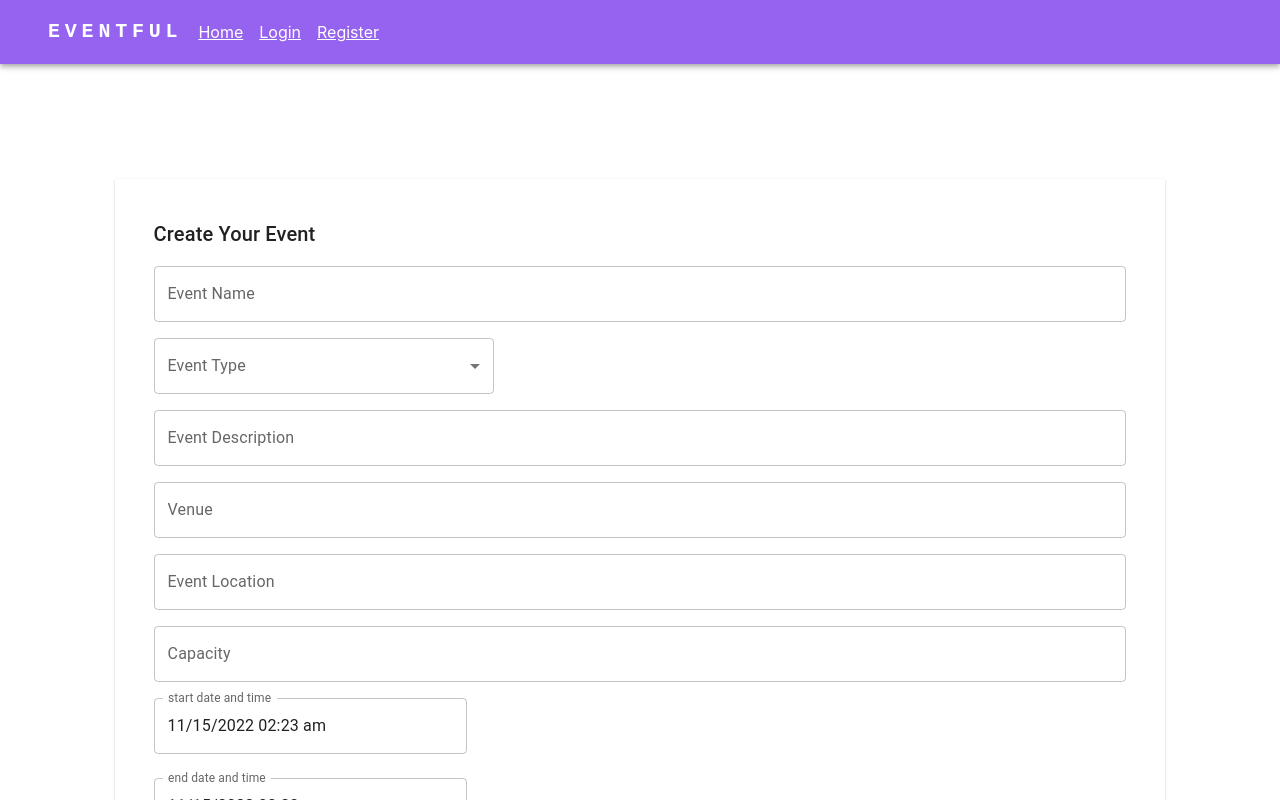
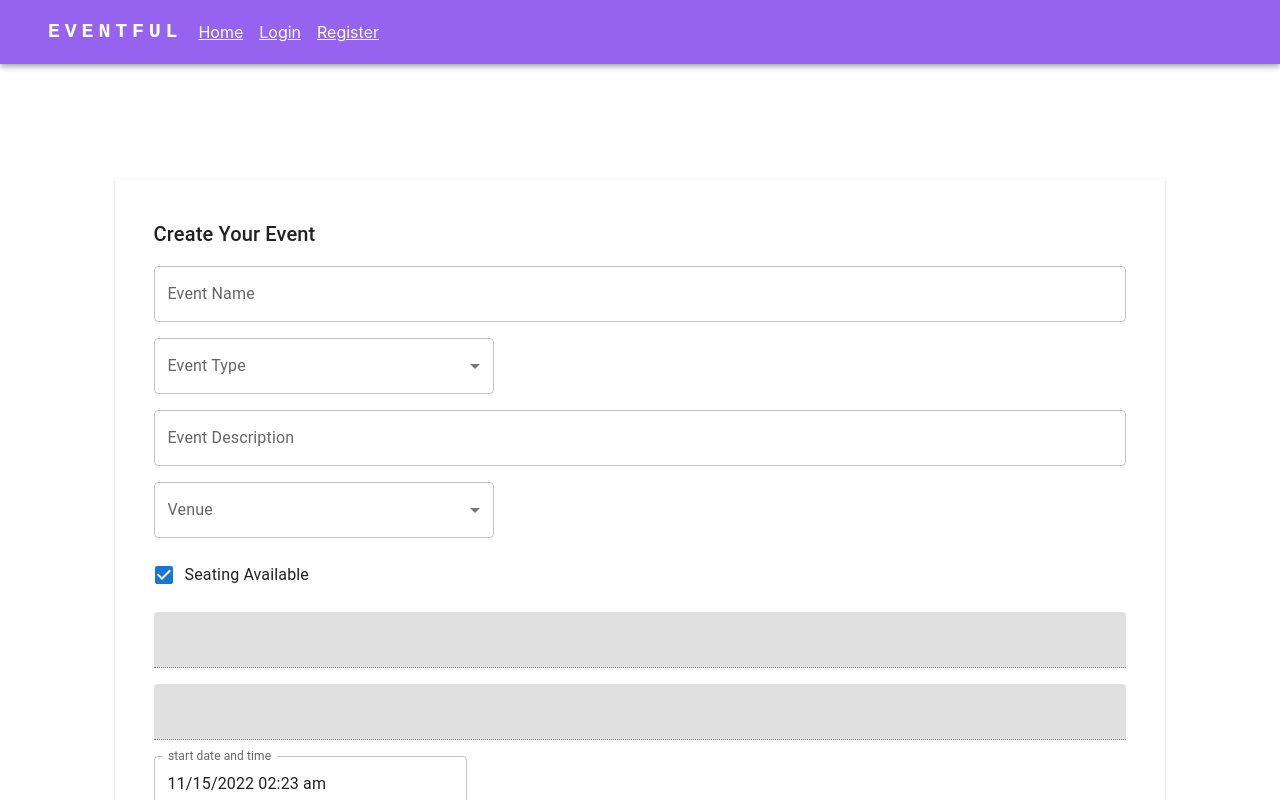
Before and after one commit to unsw-cse-comp3900-9900-22T3/capstone-project-3900-f10a-geegle, a React (Create React App) app in the folder frontend/: page /event/create in a window 1280 px wide. Shown: the top 800 px of the page. Built offline with nearby package versions, Linux system fonts and the light colour scheme.

Commit message:
create forms fixed

```diff
--- a/frontend/src/components/createEventsForm.jsx
+++ b/frontend/src/components/createEventsForm.jsx
@@ -1,19 +1,34 @@
 import React, { useState } from 'react';
 import { useNavigate } from 'react-router-dom';
-import { Grid, TextField, FormControl, InputLabel, Select, MenuItem, Card, Typography, Button, Checkbox, Stack, Paper } from '@mui/material';
+import {
+  Grid,
+  TextField,
+  FormControl,
+  InputLabel,
+  Select,
+  MenuItem,
+  Card,
+  Typography,
+  Button,
+  Checkbox,
+  Stack,
+  Paper,
+} from '@mui/material';
 import { DateTimePicker } from '@mui/x-date-pickers/DateTimePicker';
 import { LocalizationProvider } from '@mui/x-date-pickers';
 //import { AdapterDayjs } from '@mui/x-date-pickers/AdapterDayjs';
 import { AdapterDateFns } from '@mui/x-date-pickers/AdapterDateFns';
 import { width } from '@mui/system';
 import TicketTypeInput from './TicketTypeInput';
+import FormControlLabel from '@mui/material/FormControlLabel';
+import DefaultVenueInfo from './defaultVenueInfo';
 /**
  * https://stackoverflow.com/questions/36280818/how-to-convert-file-to-base64-in-javascript
  *
  */
-export function fileToDataUrl (file) {
-  const validFileTypes = ['image/jpeg', 'image/png', 'image/jpg']
-  const valid = validFileTypes.find(type => type === file.type);
+export function fileToDataUrl(file) {
+  const validFileTypes = ['image/jpeg', 'image/png', 'image/jpg'];
+  const valid = validFileTypes.find((type) => type === file.type);
   if (!valid) {
     throw Error('file needs to be png, jpg or jpeg image.');
   }
@@ -24,8 +39,7 @@ export function fileToDataUrl (file) {
     reader.onerror = reject;
   });
 }
-function CreateEventsForm () {
-
+function CreateEventsForm() {
   const [eventName, setEventName] = useState('');
   const [eventType, setEventType] = useState('');
   const [eventDescription, setEventDescription] = useState('');
@@ -37,65 +51,80 @@ function CreateEventsForm () {
   const [thumbnail, setThumbnail] = useState('');
   const [image2, setImage2] = useState('');
   const [image3, setImage3] = useState('');
+  const [other, setOther] = useState(false);
+  const [seat, setSeat] = useState(true);
   const [ticketInfo, setTicketInfo] = useState({
     ticketType: '',
     ticketAmount: '',
-    price:''
+    price: '',
   });
   const [allTicketTypes, setAllTicketTypes] = useState([ticketInfo]);
 
   const navigate = useNavigate();
-  console.log(ticketInfo)
-
+  console.log(ticketInfo);
 
   console.log(startDateTime);
   const handleImage2 = async (event) => {
     const image2Data = await fileToDataUrl(event.target.files[0]);
     setImage2(image2Data);
-  }
+  };
   const handleImage3 = async (event) => {
     const image3Data = await fileToDataUrl(event.target.files[0]);
     setImage3(image3Data);
-  }
+  };
   const handleThumbnail = async (event) => {
     const thumbnailData = await fileToDataUrl(event.target.files[0]);
     setThumbnail(thumbnailData);
-  }
+  };
 
   const handleAmount = (event) => {
     const newTicketInfo = { ...ticketInfo };
-    newTicketInfo.ticketAmount= event.target.value;
+    newTicketInfo.ticketAmount = event.target.value;
     setTicketInfo(newTicketInfo);
-  }
+  };
   const handleTicketType = (event) => {
     const newTicketInfo = { ...ticketInfo };
-    newTicketInfo.ticketType= event.target.value;
+    newTicketInfo.ticketType = event.target.value;
     setTicketInfo(newTicketInfo);
-  }
+  };
 
   const handleTicketPrice = (event) => {
     const newTicketInfo = { ...ticketInfo };
     newTicketInfo.price = event.target.value;
     console.log(newTicketInfo.price);
     setTicketInfo(newTicketInfo);
-  }
+  };
   const handleAddTicket = () => {
     //setAllTicketTypes(prev => [...prev, ticketInfo]);
 
     // resetting the fields in ticketInfo
     const newTicketInfo = { ...ticketInfo };
-    newTicketInfo.ticketType= '';
-    newTicketInfo.amount= '';
-    newTicketInfo.ticketPrice= '';
+    newTicketInfo.ticketType = '';
+    newTicketInfo.amount = '';
+    newTicketInfo.ticketPrice = '';
     setTicketInfo(newTicketInfo);
-    setAllTicketTypes(prev => [...prev, ticketInfo]);
+    setAllTicketTypes((prev) => [...prev, ticketInfo]);
+  };
 
+  const handleVenue = (event) => {
+    setVenue(event);
+    console.log(event);
+    if (event === 'Other') {
+      setOther(true);
+    } else {
+      setOther(false);
     }
+  };
 
+  const handleSeat = (event) => {
+    setSeat(event);
+  };
   const handleSubmit = async () => {
     // const resultStart = start.map(item => item.toLocaleDateString());
     // const resultEnd = end.map(item => item.toLocaleDateString());
-    console.log(thumbnail)
+    console.log(thumbnail);
+    console.log(localStorage.getItem('token'));
+    console.log(allTicketTypes);
     const jsonString = JSON.stringify({
       events: {
         eventName: eventName,
@@ -108,28 +137,30 @@ function CreateEventsForm () {
         capacity: capacity,
         image1: thumbnail,
         image2: image2,
-        image3: image3
+        image3: image3,
       },
-      tickets: allTicketTypes
-
-    })
+      tickets: allTicketTypes,
+    });
     const requestOptions = {
       method: 'POST',
       headers: {
         'Content-Type': 'application/json',
         'auth-token': localStorage.getItem('token'),
       },
-      body: jsonString
-    }
-    const r = await fetch(`http://localhost:3000/events/create`, requestOptions);
+      body: jsonString,
+    };
+    const r = await fetch(
+      `http://localhost:3000/events/create`,
+      requestOptions
+    );
+    const json = await r.json();
     if (r.ok) {
       navigate('/');
     } else {
       // alert the error code and the
-     console.log(`error ${r.status}, ${r.text}`)
+      console.log(`error ${r}, ${json}`);
     }
-
-  }
+  };
 
   const styles = {
     Paper: {
@@ -137,31 +168,31 @@ function CreateEventsForm () {
       alignItems: 'center',
       justifyContent: 'center',
       padding: '3vw',
-      margin: '9vw'
-    }
-  }
+      margin: '9vw',
+    },
+  };
   return (
-    <Paper variant="elevation" square style={styles.Paper} >
+    <Paper variant="elevation" square style={styles.Paper}>
       <form>
-        <Grid container spacing ={2}>
-          <Grid item xs = {12}>
+        <Grid container spacing={2}>
+          <Grid item xs={12}>
             <Typography variant="h6" component="div">
               Create Your Event
             </Typography>
           </Grid>
-          <Grid item xs = {12}>
+          <Grid item xs={12}>
             <TextField
               id="Event Name"
               label="Event Name"
               aria-label="Event Name"
               type="text"
               variant="outlined"
-              onChange={e=>setEventName(e.target.value)}
+              onChange={(e) => setEventName(e.target.value)}
               fullWidth
             />
           </Grid>
-          <Grid item xs = {12}>
-            <FormControl style={{width: '35%'}}>
+          <Grid item xs={12}>
+            <FormControl style={{ width: '35%' }}>
               <InputLabel id="Event type label">Event Type</InputLabel>
               <Select
                 labelId="Event Type label"
@@ -169,7 +200,7 @@ function CreateEventsForm () {
                 label="Event Type"
                 aria-label="Event Type"
                 value={eventType}
-                onChange={e=>setEventType(e.target.value)}
+                onChange={(e) => setEventType(e.target.value)}
               >
                 {/* do we need event types stored in the back end (maybe we need to when we filter?) */}
                 <MenuItem value={'Concert'}>Concert</MenuItem>
@@ -180,130 +211,202 @@ function CreateEventsForm () {
               </Select>
             </FormControl>
           </Grid>
-          <Grid item xs = {12}>
+          <Grid item xs={12}>
             <TextField
               id="Event Description"
               label="Event Description"
               aria-label="Event Description"
               type="text"
               variant="outlined"
-              onChange={e=>setEventDescription(e.target.value)}
+              onChange={(e) => setEventDescription(e.target.value)}
               fullWidth
             />
           </Grid>
-          <Grid item xs = {12}>
+          <Grid item xs={12}>
+            <FormControl style={{ width: '35%' }}>
+              <InputLabel id="eventVenue">Venue</InputLabel>
+              <Select
+                labelId="venue label"
+                id="eventVenue"
+                label="Event Type"
+                aria-label="Event Type"
+                value={venue}
+                onChange={(e) => handleVenue(e.target.value)}
+              >
+                {/* do we need event types stored in the back end (maybe we need to when we filter?) */}
+                <MenuItem value={'Accor Stadium'}>
+                  Accor Stadium - capacity 83500
+                </MenuItem>
+                <MenuItem value={'ICC Sydney'}>
+                  ICC Sydney - capacity 5000
+                </MenuItem>
+                <MenuItem value={'Ivy Precinct'}>
+                  Ivy Precinct - capacity 1000
+                </MenuItem>
+                <MenuItem value={'Doltone House - Jones Bay Wharf'}>
+                  Doltone House - Jones Bay Wharf - capacity 750
+                </MenuItem>
+                <MenuItem value={'UNSW Roundhouse'}>
+                  UNSW Roundhouse - capacity 2200
+                </MenuItem>
+                <MenuItem value={'Other'}>Other</MenuItem>
+              </Select>
+            </FormControl>
+          </Grid>
+          {!other && (<>
+            <Grid item xs={12}>
+              <FormControlLabel
+                control={
+                  <Checkbox
+                    defaultChecked
+                    onChange={(e) => handleSeat(e.target.checked)}
+                  />
+                }
+                label="Seating Available"
+              />
+            </Grid>
+            <DefaultVenueInfo venue={venue}/>
+            </>
+          )}
+          <>
+            {other && (
+              <>
+                <Grid item xs={12}>
                   <TextField
                     id="Venue"
                     label="Venue"
                     aria-label="Venue"
                     type="text"
                     variant="outlined"
-              onChange={e=>setVenue(e.target.value)}
+                    onChange={(e) => setVenue(e.target.value)}
                     fullWidth
                   />
                 </Grid>
-          <Grid item xs = {12}>
+                <Grid item xs={12}>
                   <TextField
                     id="Event Location"
                     label="Event Location"
                     aria-label="Event Location"
                     type="text"
                     variant="outlined"
-              onChange={e=>setEventLocation(e.target.value)}
+                    onChange={(e) => setEventLocation(e.target.value)}
                     fullWidth
                   />
                 </Grid>
-          <Grid item xs = {12}>
+                <Grid item xs={12}>
                   <TextField
                     id="Capacity"
                     label="Capacity"
                     aria-label="Capacity"
                     type="text"
                     variant="outlined"
-              onChange={e=>setCapacity(e.target.value)}
+                    onChange={(e) => setCapacity(e.target.value)}
                     fullWidth
                   />
                 </Grid>
-          <Grid item xs = {4}>
+
+                <Grid item xs={12}>
+                <FormControlLabel
+                  control={
+                    <Checkbox
+                      disabled
+                      onChange={(e) => handleSeat(e.target.checked)}
+                    />
+                  }
+                  label="Seating Available"
+                />
+                </Grid>
+              </>
+            )}
+          </>
+          <Grid item xs={4}>
             <LocalizationProvider dateAdapter={AdapterDateFns}>
               <Stack spacing={3}>
                 <DateTimePicker
                   label="start date and time"
-                  id='startPicker'
-                  value = {startDateTime}
+                  id="startPicker"
+                  value={startDateTime}
                   onChange={(e) => setStartDateTime(e)}
-                  style={{width: '35%'}}
+                  style={{ width: '35%' }}
                   renderInput={(params) => <TextField {...params} />}
                 />
                 <DateTimePicker
                   label="end date and time"
-                  id='endPicker'
+                  id="endPicker"
                   onChange={(e) => setEndDateTime(e)}
-                  style={{width: '35%'}}
-                  value = {endDateTime}
+                  style={{ width: '35%' }}
+                  value={endDateTime}
                   renderInput={(params) => <TextField {...params} />}
                 />
               </Stack>
             </LocalizationProvider>
           </Grid>
-          <Grid item xs = {12}>
+          <Grid item xs={12}>
             {/* thumbnail is image 1 in the database */}
-            <Typography variant="h6" component="div"> upload a thumbnail</Typography>
+            <Typography variant="h6" component="div">
+              {' '}
+              upload a thumbnail
+            </Typography>
             <input
-                  id='thumbnail'
+              id="thumbnail"
               aria-label="thumbnailInput"
               type="file"
               onChange={handleThumbnail}
             />
           </Grid>
-          <Grid item xs = {12}>
-            <Typography variant="h6" component="div"> upload a 2nd image</Typography>
+          <Grid item xs={12}>
+            <Typography variant="h6" component="div">
+              {' '}
+              upload a 2nd image
+            </Typography>
             <input
-                  id='thumbnail'
+              id="thumbnail"
               aria-label="thumbnailInput"
               type="file"
               onChange={handleImage2}
             />
           </Grid>
-          <Grid item xs = {12}>
-            <Typography variant="h6" component="div"> upload a 3rd image</Typography>
+          <Grid item xs={12}>
+            <Typography variant="h6" component="div">
+              {' '}
+              upload a 3rd image
+            </Typography>
             <input
-                  id='thumbnail'
+              id="thumbnail"
               aria-label="thumbnailInput"
               type="file"
               onChange={handleImage3}
             />
           </Grid>
-          <Grid item xs = {12}>
+          <Grid item xs={12}>
             {allTicketTypes.map((item, index) => {
               return (
                 <div key={index}>
-                  <TicketTypeInput handleAmount={handleAmount} handleTicketType={handleTicketType} handleTicketPrice={handleTicketPrice} index={index}/>
+                  <TicketTypeInput
+                    handleAmount={handleAmount}
+                    handleTicketType={handleTicketType}
+                    handleTicketPrice={handleTicketPrice}
+                    index={index}
+                  />
                 </div>
-              )
+              );
             })}
           </Grid>
-          <Grid item xs = {12}>
-            <Button
-              variant ='outlined'
-              id = 'addButton'
-              onClick = {handleAddTicket}
-            > Add More Ticket Types
+          <Grid item xs={12}>
+            <Button variant="outlined" id="addButton" onClick={handleAddTicket}>
+              {' '}
+              Add More Ticket Types
             </Button>
           </Grid>
-          <Grid item xs = {12}>
-            <Button
-              variant ='outlined'
-              id = 'addButton'
-              onClick = {handleSubmit}
-            > Submit
+          <Grid item xs={12}>
+            <Button variant="outlined" id="addButton" onClick={handleSubmit}>
+              {' '}
+              Submit
             </Button>
           </Grid>
         </Grid>
       </form>
     </Paper>
-
-
-  )
+  );
 }
 export default CreateEventsForm;
--- /dev/null
+++ b/frontend/src/components/defaultVenueInfo.jsx
@@ -0,0 +1,80 @@
+import React, { useState } from 'react';
+import { useNavigate } from 'react-router-dom';
+import {
+  Grid,
+  TextField,
+  FormControl,
+  InputLabel,
+  Select,
+  MenuItem,
+  Card,
+  Typography,
+  Button,
+  Checkbox,
+  Stack,
+  Paper,
+} from '@mui/material';
+import { DateTimePicker } from '@mui/x-date-pickers/DateTimePicker';
+import { LocalizationProvider } from '@mui/x-date-pickers';
+//import { AdapterDayjs } from '@mui/x-date-pickers/AdapterDayjs';
+import { AdapterDateFns } from '@mui/x-date-pickers/AdapterDateFns';
+import { width } from '@mui/system';
+import TicketTypeInput from './TicketTypeInput';
+import FormControlLabel from '@mui/material/FormControlLabel';
+const DefaultVenueInfo = (venue) => {
+  const [venueLocation, setVenueLocation] = useState('');
+  const [venueCapacity, setVenueCapacity] = useState('');
+
+
+  React.useEffect(() => {
+    console.log(venue.venue)
+    if (venue.venue === 'Accor Stadium') {
+      console.log('here')
+      setVenueLocation('Edwin Flack Ave, Sydney Olympic Park NSW 2127')
+      setVenueCapacity('83500')
+    } else if (venue.venue === 'ICC Sydney') {
+      setVenueLocation('14 Darling Dr, Sydney NSW 2000')
+      setVenueCapacity('5000')
+    } else if (venue.venue === 'Ivy Precinct') {
+      setVenueLocation('330 George St, Sydney NSW 2000')
+      setVenueCapacity('1000')
+    } else if (venue.venue === 'Doltone House - Jones Bay Wharf') {
+      setVenueLocation('level 3/26-32 Pirrama Rd, Pyrmont NSW 2009')
+      setVenueCapacity('750')
+    } else if (venue.venue === 'UNSW Roundhouse') {
+      setVenueLocation('Roundhouse (E6), Anzac Parade, UNSW Sydney, Kensington NSW 2052')
+      setVenueCapacity('2200')
+    }
+  },[venue.venue])
+  return (
+    <>
+      <Grid item xs={12}>
+        <TextField
+          disabled
+          id="Event Location"
+          // label="Event Location"
+          aria-label="Event Location"
+          type="text"
+          variant="outlined"
+          value = {venueLocation}
+          variant="filled"
+          fullWidth
+        />
+      </Grid>
+      <Grid item xs={12}>
+        <TextField
+          disabled
+          id="Capacity"
+          // label="Capacity"
+          aria-label="Capacity"
+          type="text"
+          variant="outlined"
+          value={venueCapacity}
+          variant="filled"
+          fullWidth
+        />
+      </Grid>
+    </>
+  )
+}
+export default DefaultVenueInfo;
--- a/frontend/src/pages/viewEvent.jsx
+++ b/frontend/src/pages/viewEvent.jsx
@@ -71,6 +71,7 @@ const ViewEvent= () => {
     })
     const eventJson = (await response.json()).event;
     const eventDetails = {
+      venueCapacity: eventJson.venueCapacity,
       capacity: eventJson.capacity,
       endDateTime: eventJson.endDateTime,
       eventDescription: eventJson.eventDescription,
@@ -80,6 +81,7 @@ const ViewEvent= () => {
       eventType: eventJson.eventType,
       eventVenue: eventJson.eventVenue,
       hostID: eventJson.hostID,
+      hostName: eventJson.hostName,
       image1: eventJson.image1,
       image2: eventJson.image2,
       image3: eventJson.image3,
@@ -136,7 +138,7 @@ const ViewEvent= () => {
               {eventInfo.eventName}
             </Typography>
             <Typography component = "div" variant="h5" color="text.secondary">
-              Host : {hostName}
+              Host : {eventInfo.hostName}
             </Typography>
           </Box>
           <Box id="details section" sx={{marginTop: "2%"}}>
```
Lines whose indentation alone changed are shown as unchanged.
